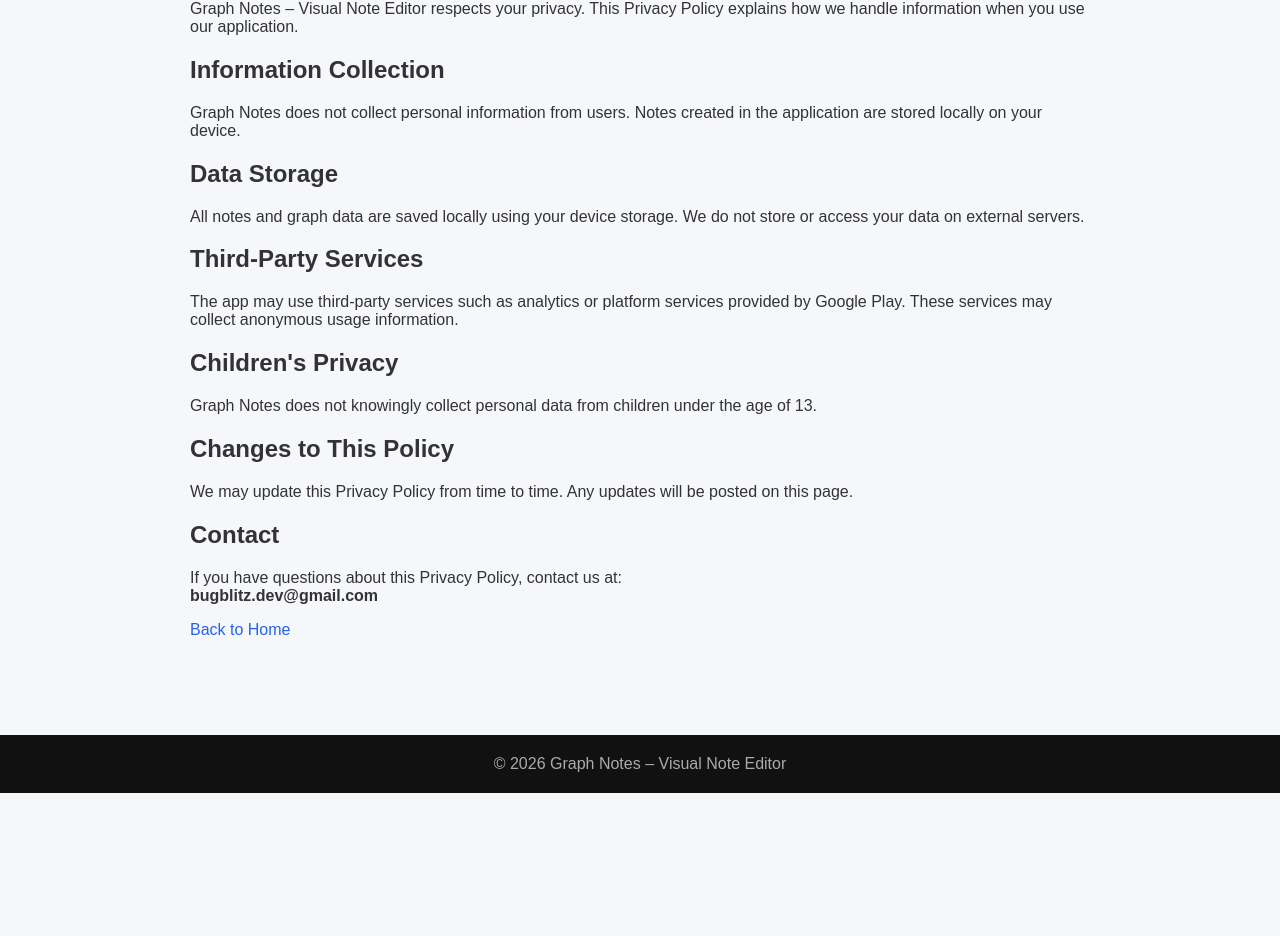
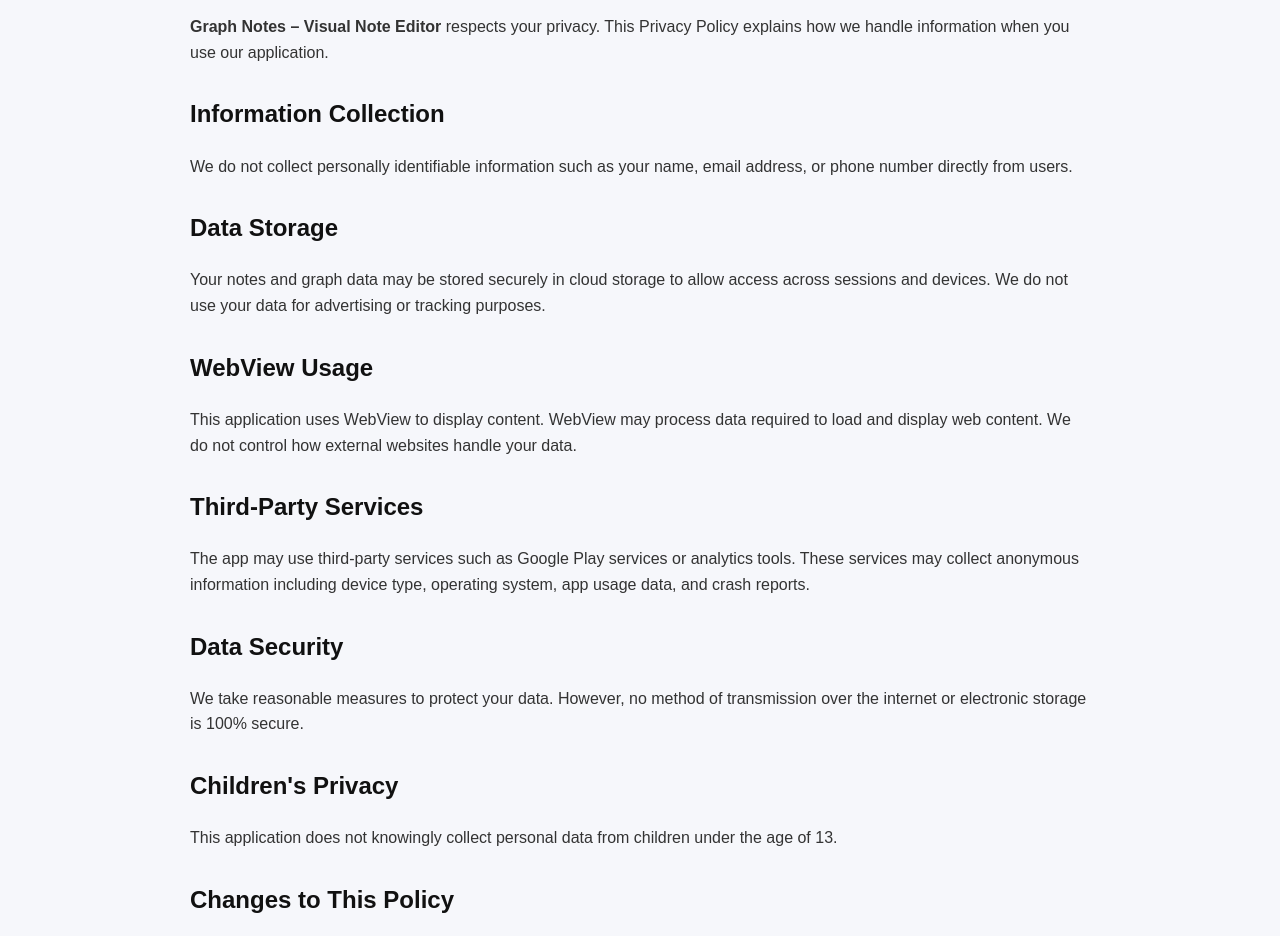
Before and after one commit to BugBlitz98/GraphNotes, a plain HTML site: page privacy.html in a window 1280 px wide. Shown: the part 120-1056 px from the top of the page. Before the commit the page ends 913 px from the top, so only its background shows below. Drawn offline with Linux system fonts and the light colour scheme.

Commit message:
Update privacy.html

```diff
--- a/privacy.html
+++ b/privacy.html
@@ -3,14 +3,41 @@
 <head>
 <meta charset="UTF-8">
 <meta name="viewport" content="width=device-width, initial-scale=1.0">
-<title>Privacy Policy - Graph Notes</title>
+<title>Privacy Policy - Graph Notes - Visual Notes </title>
+
 <style>
-body{font-family:Arial;margin:0;background:#f6f7fb;color:#333}
-.container{max-width:900px;margin:auto;padding:40px 20px}
-h1{color:#2563eb}
-a{color:#2563eb;text-decoration:none}
-footer{text-align:center;padding:20px;background:#111;color:#aaa;margin-top:40px}
+body{
+    font-family: Arial, sans-serif;
+    margin:0;
+    background:#f6f7fb;
+    color:#333;
+    line-height:1.6;
+}
+.container{
+    max-width:900px;
+    margin:auto;
+    padding:40px 20px;
+}
+h1{
+    color:#2563eb;
+}
+h2{
+    margin-top:30px;
+    color:#111;
+}
+a{
+    color:#2563eb;
+    text-decoration:none;
+}
+footer{
+    text-align:center;
+    padding:20px;
+    background:#111;
+    color:#aaa;
+    margin-top:40px;
+}
 </style>
+
 </head>
 
 <body>
@@ -19,28 +46,34 @@
 
 <h1>Privacy Policy</h1>
 
-<p>Graph Notes – Visual Note Editor respects your privacy. This Privacy Policy explains how we handle information when you use our application.</p>
+<p><b>Graph Notes – Visual Note Editor</b> respects your privacy. This Privacy Policy explains how we handle information when you use our application.</p>
 
 <h2>Information Collection</h2>
-<p>Graph Notes does not collect personal information from users. Notes created in the application are stored locally on your device.</p>
+<p>We do not collect personally identifiable information such as your name, email address, or phone number directly from users.</p>
 
 <h2>Data Storage</h2>
-<p>All notes and graph data are saved locally using your device storage. We do not store or access your data on external servers.</p>
+<p>Your notes and graph data may be stored securely in cloud storage to allow access across sessions and devices. We do not use your data for advertising or tracking purposes.</p>
+
+<h2>WebView Usage</h2>
+<p>This application uses WebView to display content. WebView may process data required to load and display web content. We do not control how external websites handle your data.</p>
 
 <h2>Third-Party Services</h2>
-<p>The app may use third-party services such as analytics or platform services provided by Google Play. These services may collect anonymous usage information.</p>
+<p>The app may use third-party services such as Google Play services or analytics tools. These services may collect anonymous information including device type, operating system, app usage data, and crash reports.</p>
+
+<h2>Data Security</h2>
+<p>We take reasonable measures to protect your data. However, no method of transmission over the internet or electronic storage is 100% secure.</p>
 
 <h2>Children's Privacy</h2>
-<p>Graph Notes does not knowingly collect personal data from children under the age of 13.</p>
+<p>This application does not knowingly collect personal data from children under the age of 13.</p>
 
 <h2>Changes to This Policy</h2>
-<p>We may update this Privacy Policy from time to time. Any updates will be posted on this page.</p>
+<p>We may update this Privacy Policy from time to time. Any updates will be posted on this page with a revised effective date.</p>
 
 <h2>Contact</h2>
-<p>If you have questions about this Privacy Policy, contact us at:<br>
+<p>If you have any questions about this Privacy Policy, you can contact us at:<br>
 <b>bugblitz.dev@gmail.com</b></p>
 
-<p><a href="index.html">Back to Home</a></p>
+<p><a href="index.html">← Back to Home</a></p>
 
 </div>
 
```
